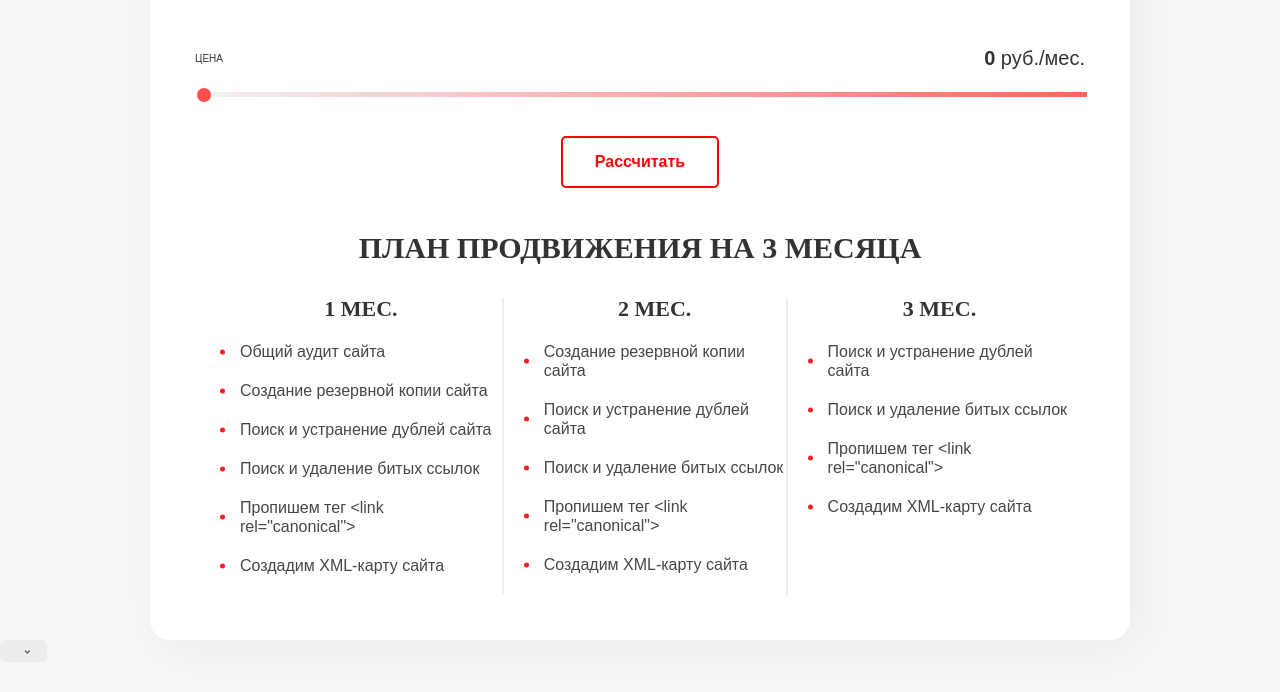
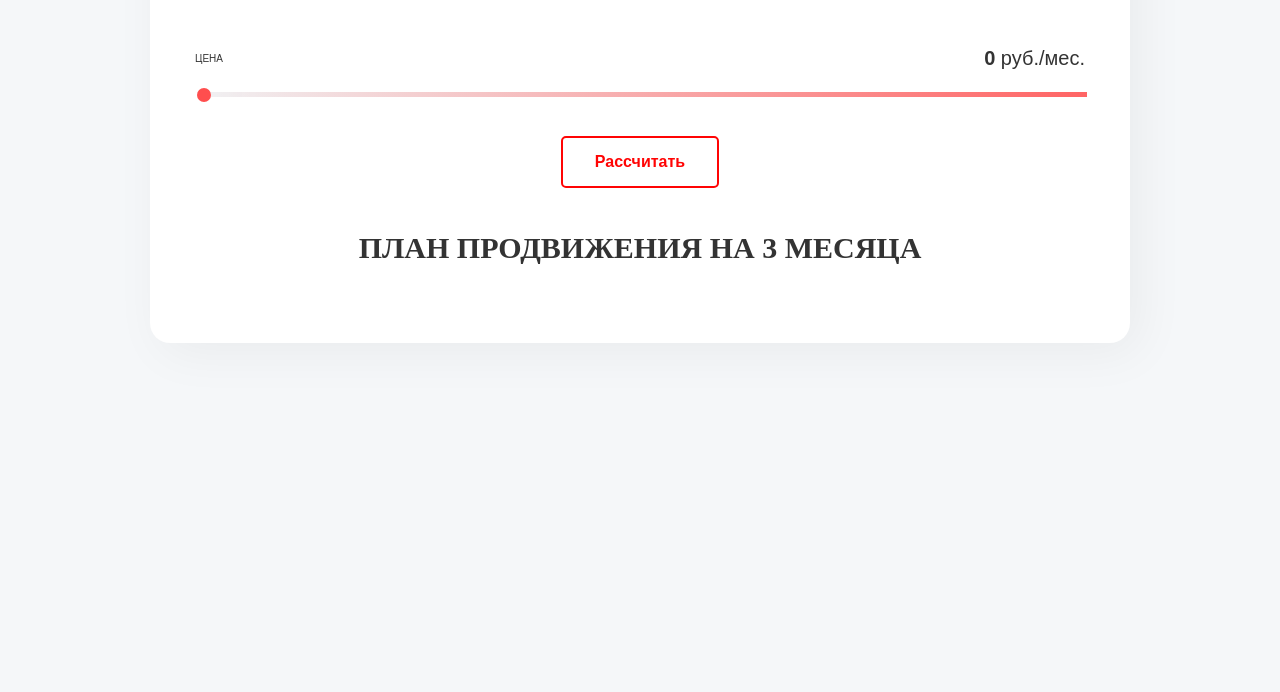
Before and after one commit to solohad1n/ALKK.ru, a Vue app: page / in a window 1280 px wide. Shown: the part 768-1460 px from the top of the page. Built offline with nearby package versions, Linux system fonts and the light colour scheme; a web font is replaced by a local one.

Commit message:
created the Calculator component

```diff
--- a/src/components/Calculator/Calculator.vue
+++ b/src/components/Calculator/Calculator.vue
@@ -26,7 +26,7 @@
 		</div>
 		<div class="container">
 				<TagH className="calculator__title" type="h3">План продвижения на 3 месяца</TagH>
-				<PromoteList />
+				<!-- <PromoteList /> -->
 		</div>
 	</section>
 </template>
@@ -37,9 +37,9 @@ import Dropdown from "../Dropdown/Dropdown.vue";
 import Checkbox from "../Inputs/Checkbox.vue";
 import Slider from "../Inputs/Slider.vue";
 import Button from '../Buttons/Buttons.vue';
-import PromoteList from './PromoteList.vue';
+// import PromoteList from './PromoteList.vue';
 export default {
-	components: { TagH, Dropdown, Checkbox, Slider,Button,PromoteList },
+	components: { TagH, Dropdown, Checkbox, Slider,Button },
 	data() {
 		return {
 			openDropdownIndex: null,
@@ -68,9 +68,9 @@ export default {
 				{
 					label: "Тематика",
 					items: [
-						"Аида",
-						"Сергей",
-						"Марлен",
+						"Ааааааа",
+						"Сссссссссс",
+						"Ммммммммммм",
 						"Название Четыре",
 						"Название Пять",
 					],
--- a/src/views/Home.vue
+++ b/src/views/Home.vue
@@ -5,7 +5,6 @@
       <TagH className="hero__title" type="h1"> Продвижение сайтов </TagH>
     </section>
     <Calculator/>
-    <Dropdown/>
   </main>
 </template>
 
```
